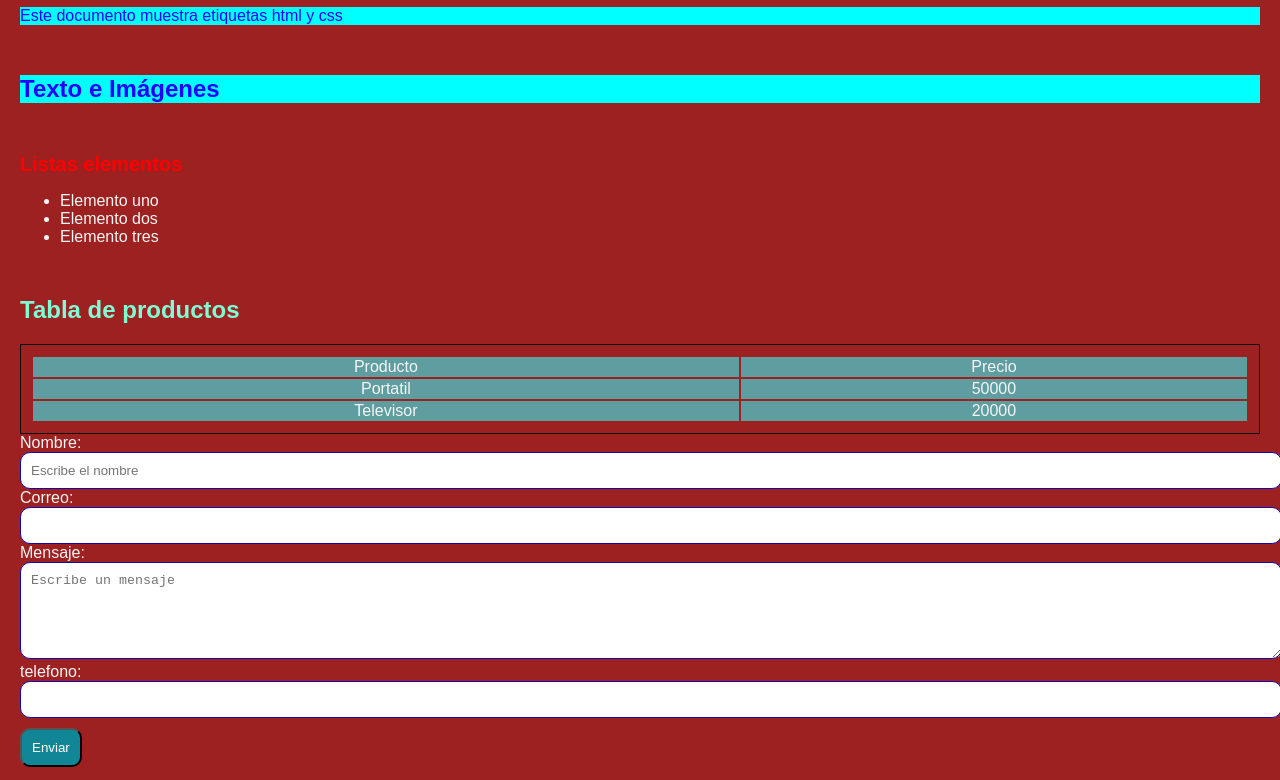
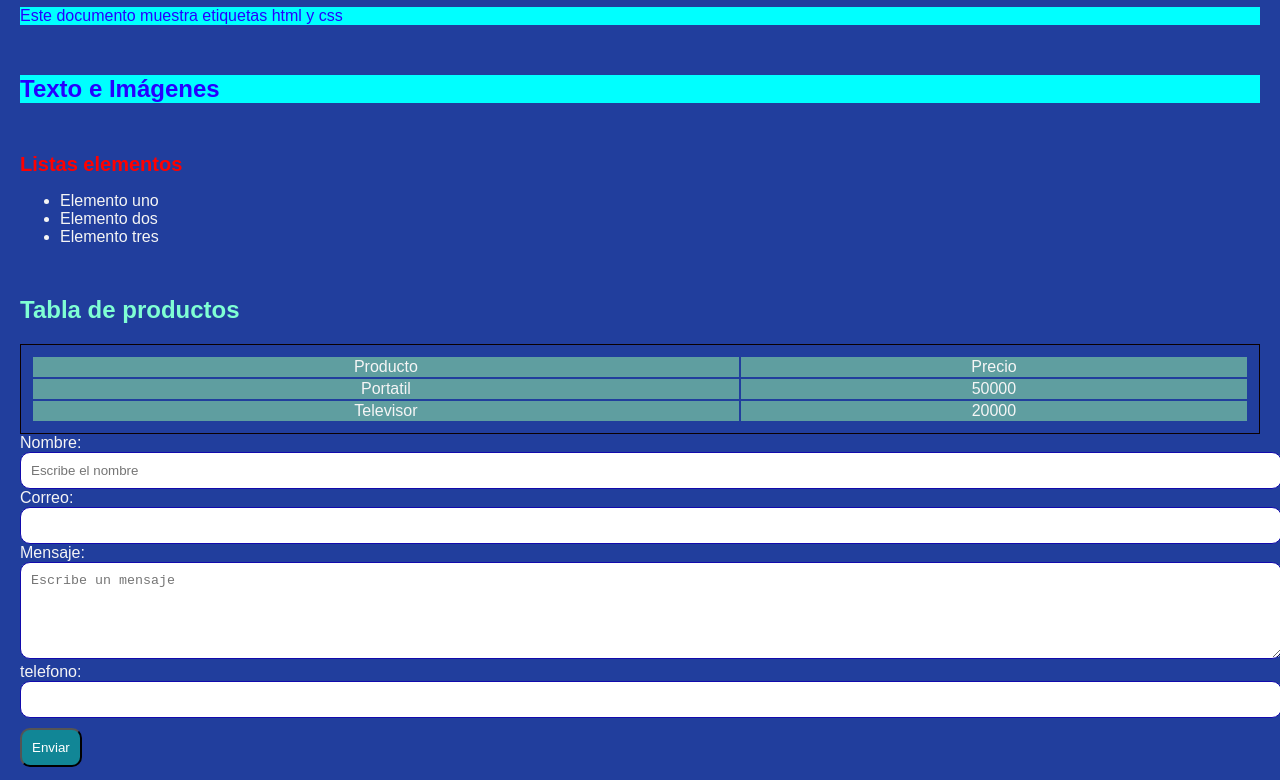
Before and after one commit to jjsedano84/mi-sitio-basico, a plain HTML site: page index.html in a window 1280 px wide. Shown: the part 131-911 px from the top of the page. Drawn offline with Linux system fonts and the light colour scheme.

Commit message:
cambio color azul

```diff
--- a/index.html
+++ b/index.html
@@ -6,7 +6,7 @@
     <title>Portal Web</title>
     <style>
         body {
-            background-color: #9d2121;
+            background-color: #213e9d;
             color: whitesmoke;
             font-family: Arial, Helvetica, sans-serif;
             margin: 20px;
```
